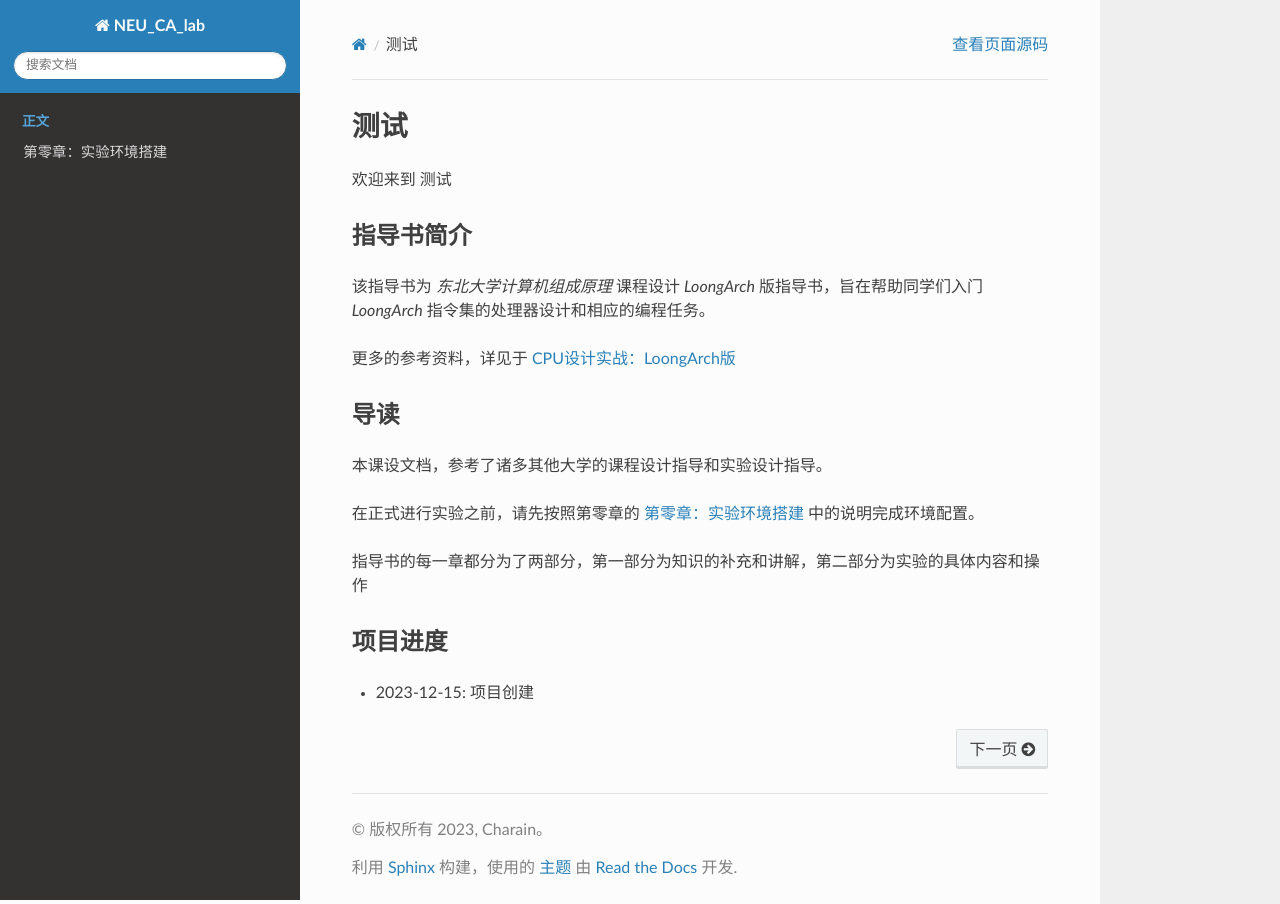
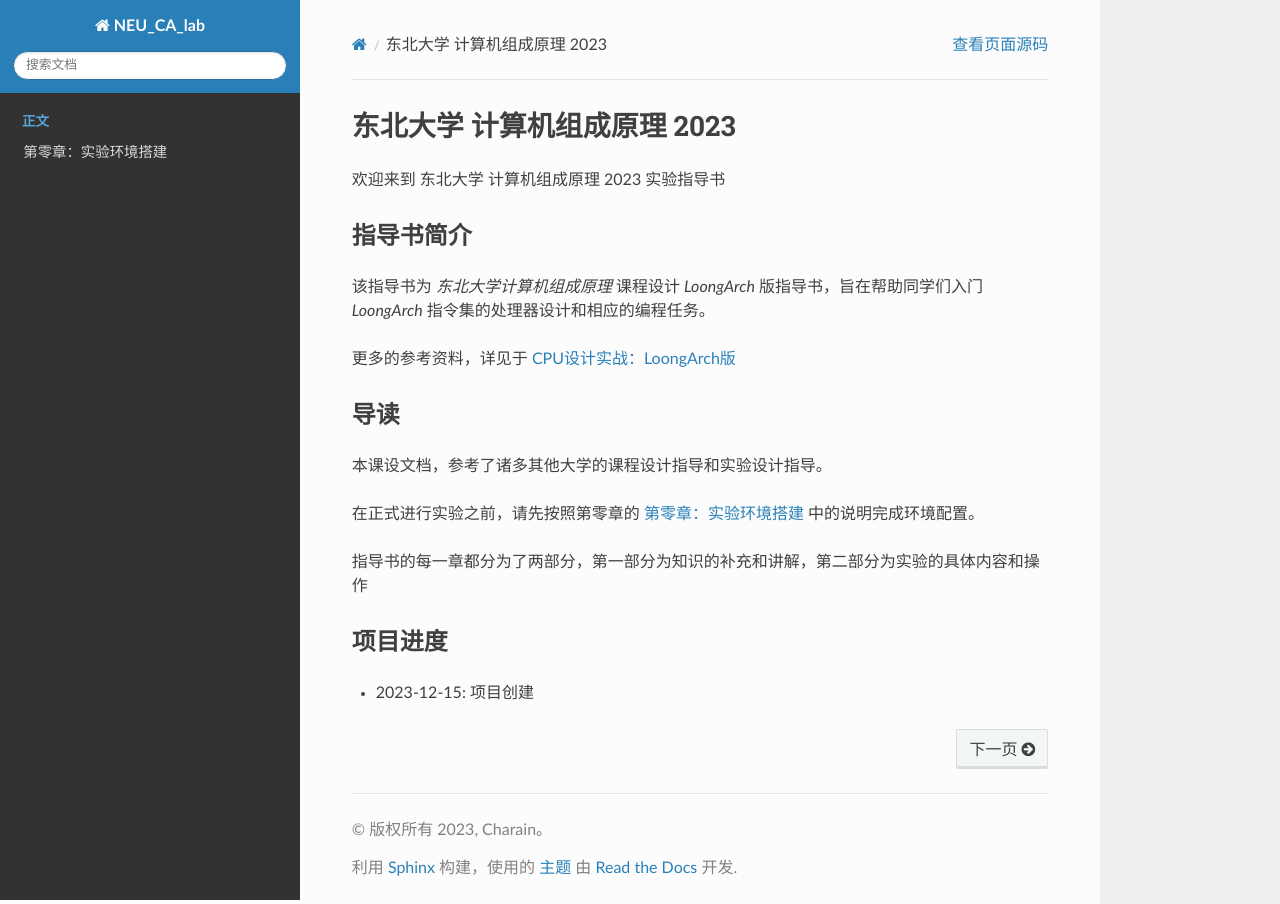
Before and after one commit to chai-yuan/NEUCAlab, a Sphinx documentation site: the page built from source/index.rst, in a window 1280 px wide. Built offline with Sphinx 7.4.7 and the Read the Docs theme 2.0.0, drawn with Linux system fonts in a browser that asks for light colours.

Commit message:
更新标题

```diff
--- a/source/index.rst
+++ b/source/index.rst
@@ -1,4 +1,4 @@
-测试
+东北大学 计算机组成原理 2023
 ==================================================
 
 .. toctree::
@@ -17,7 +17,7 @@
    appendix-a/index
 
 
-欢迎来到 测试
+欢迎来到 东北大学 计算机组成原理 2023 实验指导书
 
 指导书简介
 ----------------------------
```
